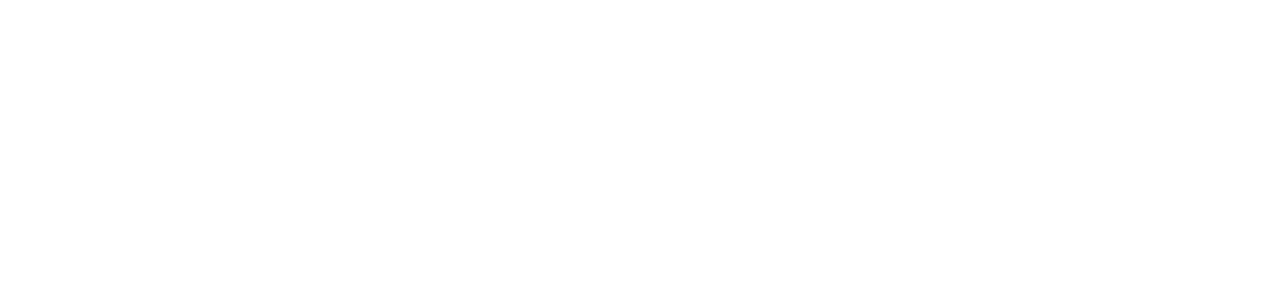
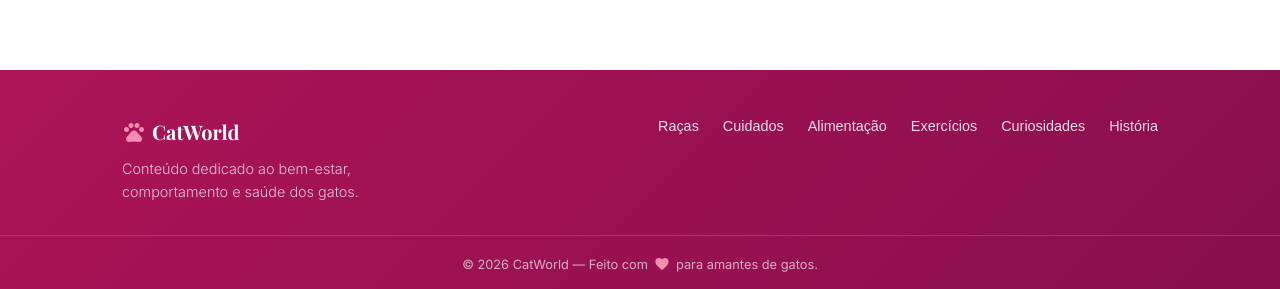
Before and after one commit to MariaClaraCorecha/catworld, an Angular app: page / in a window 1280 px wide. Shown: the part 8122-8411 px from the top of the page. Before the commit the page ends 8192 px from the top, so only its background shows below. Built offline with nearby package versions, Linux system fonts and the light colour scheme.

Commit message:
Feat: implement footer component with navigation links and styling

```diff
--- a/src/app/app.ts
+++ b/src/app/app.ts
@@ -1,14 +1,16 @@
 import { Component } from '@angular/core';
 import { RouterOutlet } from '@angular/router';
 import { NavbarComponent } from './shared/navbar/navbar';
+import { Footer } from './shared/footer/footer';
 
 @Component({
   selector: 'app-root',
   standalone: true,
-  imports: [RouterOutlet, NavbarComponent],
+  imports: [RouterOutlet, NavbarComponent, Footer],
   template: `
     <app-navbar />
     <router-outlet />
+    <app-footer />
   `,
 })
 export class AppComponent {}
--- a/src/app/shared/footer/footer.html
+++ b/src/app/shared/footer/footer.html
@@ -1 +1,27 @@
-<p>footer works!</p>
+<footer class="site-footer">
+  <div class="footer-container">
+    <div class="footer-brand">
+      <button class="footer-logo" (click)="goHome()">
+        <mat-icon>pets</mat-icon>
+        CatWorld
+      </button>
+      <p class="footer-tagline">
+        Conteúdo dedicado ao bem-estar, comportamento e saúde dos gatos.
+      </p>
+    </div>
+
+    <nav class="footer-links">
+      <button *ngFor="let link of links" class="footer-link" (click)="navigateTo(link.id)">
+        {{ link.label }}
+      </button>
+    </nav>
+  </div>
+
+  <div class="footer-bottom">
+    <p>
+      © {{ year }} CatWorld — Feito com
+      <mat-icon>favorite</mat-icon>
+      para amantes de gatos.
+    </p>
+  </div>
+</footer>
--- a/src/app/shared/footer/footer.scss
+++ b/src/app/shared/footer/footer.scss
@@ -0,0 +1,94 @@
+.site-footer {
+  background: linear-gradient(135deg, #ad1457, #880e4f);
+  color: rgba(255, 255, 255, 0.85);
+}
+
+.footer-container {
+  max-width: 1100px;
+  margin: 0 auto;
+  padding: 3rem 2rem 2rem;
+  display: flex;
+  flex-wrap: wrap;
+  justify-content: space-between;
+  gap: 2rem;
+}
+
+.footer-brand {
+  max-width: 320px;
+}
+
+.footer-logo {
+  display: flex;
+  align-items: center;
+  gap: 6px;
+  background: none;
+  border: none;
+  cursor: pointer;
+  padding: 0;
+  font-family: 'Playfair Display', serif;
+  font-weight: 700;
+  font-size: 1.25rem;
+  color: #fff;
+
+  mat-icon {
+    color: #f48fb1;
+  }
+}
+
+.footer-tagline {
+  margin-top: 0.75rem;
+  font-size: 0.9rem;
+  font-weight: 300;
+  line-height: 1.6;
+  color: rgba(255, 255, 255, 0.75);
+}
+
+.footer-links {
+  display: flex;
+  flex-wrap: wrap;
+  gap: 0.5rem 1.5rem;
+  align-content: flex-start;
+}
+
+.footer-link {
+  background: none;
+  border: none;
+  cursor: pointer;
+  padding: 0;
+  font-size: 0.9rem;
+  color: rgba(255, 255, 255, 0.85);
+  white-space: nowrap;
+
+  &:hover {
+    color: #f48fb1;
+  }
+}
+
+.footer-bottom {
+  border-top: 1px solid rgba(255, 255, 255, 0.15);
+  padding: 1.25rem 2rem;
+
+  p {
+    max-width: 1100px;
+    margin: 0 auto;
+    display: flex;
+    align-items: center;
+    justify-content: center;
+    gap: 6px;
+    font-size: 0.8rem;
+    color: rgba(255, 255, 255, 0.65);
+  }
+
+  mat-icon {
+    font-size: 16px;
+    width: 16px;
+    height: 16px;
+    color: #f48fb1;
+  }
+}
+
+@media (max-width: 599px) {
+  .footer-container {
+    flex-direction: column;
+  }
+}
--- a/src/app/shared/footer/footer.ts
+++ b/src/app/shared/footer/footer.ts
@@ -1,9 +1,42 @@
 import { Component } from '@angular/core';
+import { CommonModule } from '@angular/common';
+import { Router } from '@angular/router';
+import { MatIconModule } from '@angular/material/icon';
 
 @Component({
   selector: 'app-footer',
-  imports: [],
+  standalone: true,
+  imports: [CommonModule, MatIconModule],
   templateUrl: './footer.html',
   styleUrl: './footer.scss',
 })
-export class Footer {}
+export class Footer {
+  year = new Date().getFullYear();
+
+  links = [
+    { label: 'Raças', id: 'racas' },
+    { label: 'Cuidados', id: 'cuidados' },
+    { label: 'Alimentação', id: 'alimentacao' },
+    { label: 'Exercícios', id: 'exercicios' },
+    { label: 'Curiosidades', id: 'curiosidades' },
+    { label: 'História', id: 'historia' },
+  ];
+
+  constructor(private router: Router) {}
+
+  navigateTo(sectionId: string) {
+    if (this.router.url === '/') {
+      document.getElementById(sectionId)?.scrollIntoView({ behavior: 'smooth' });
+    } else {
+      this.router.navigate(['/']).then(() => {
+        setTimeout(() => {
+          document.getElementById(sectionId)?.scrollIntoView({ behavior: 'smooth' });
+        }, 300);
+      });
+    }
+  }
+
+  goHome() {
+    this.router.navigate(['/']);
+  }
+}
```
Also changed, not shown: 1 other file (tests, documents, lock files or other folders).
